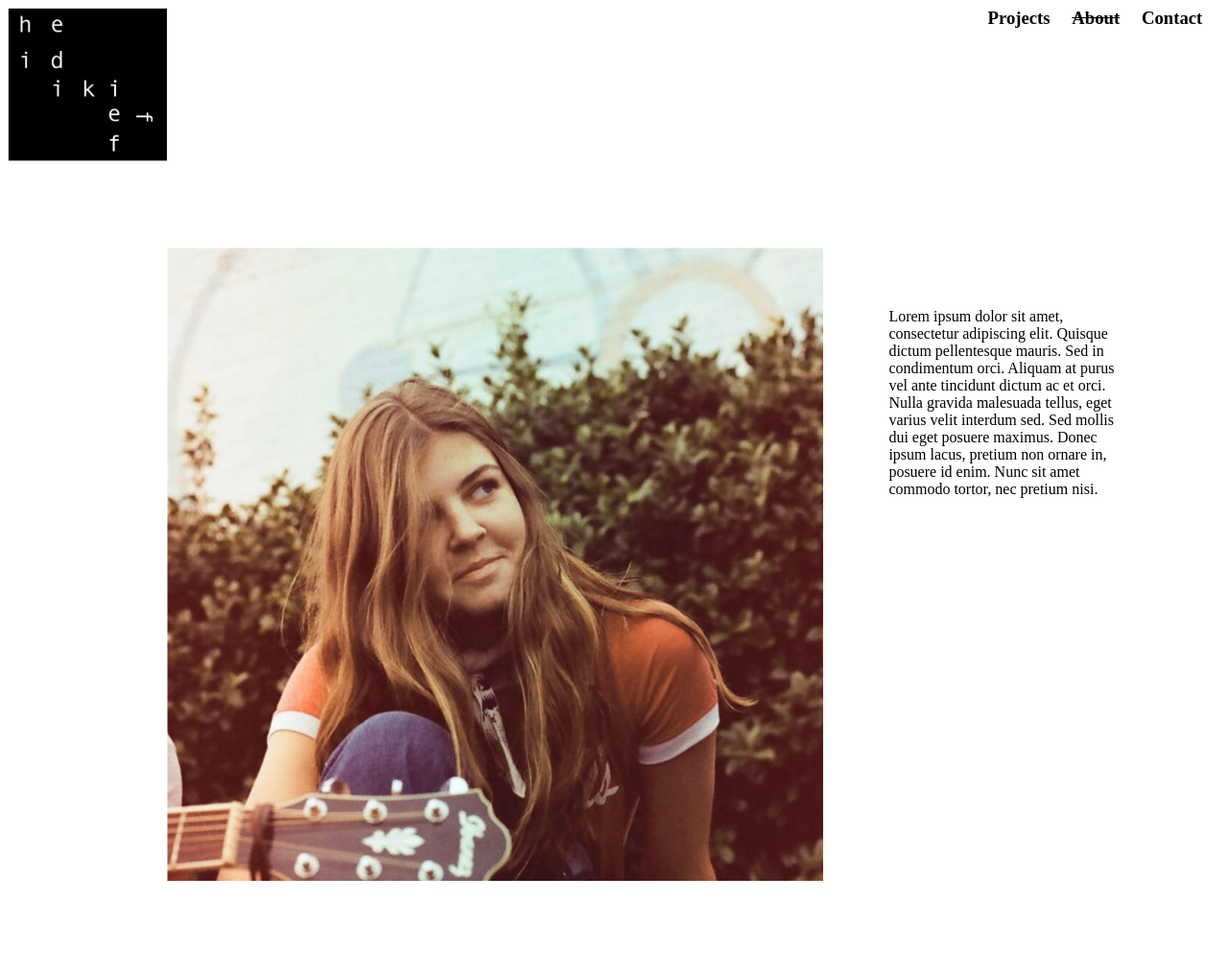
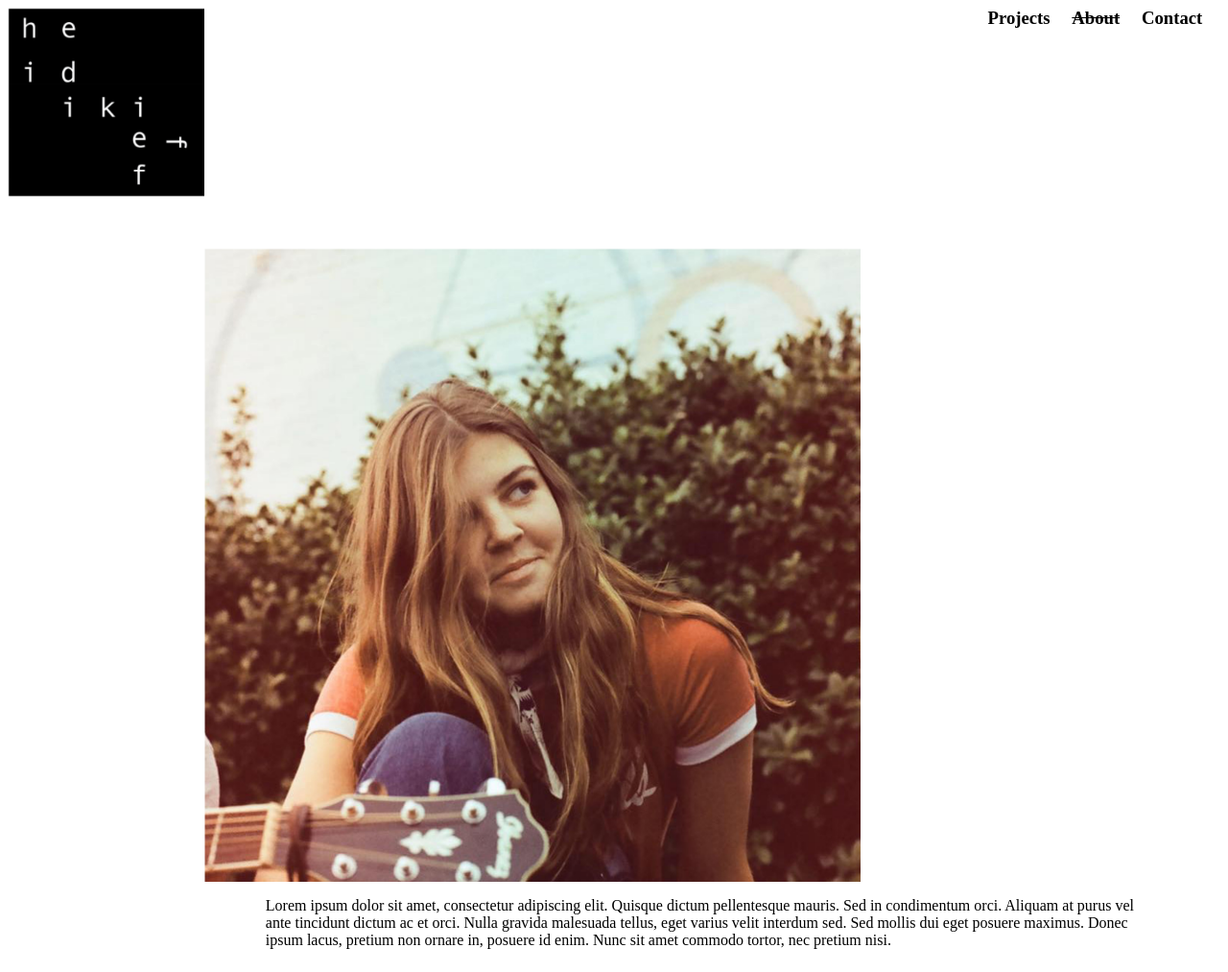
Before and after one commit to heidikieff/heidikieff.github.io, a Jekyll site: the page built from about.html, in a window 1280 px wide. Shown: the whole page at 96% size. Built offline with Jekyll 4.4.1, drawn with Linux system fonts in a browser that asks for light colours; before the commit the page ends 926 px from its top, so only the background shows below that.

Commit message:
Made the home and about page more responsive.

```diff
--- a/_sass/about.scss
+++ b/_sass/about.scss
@@ -1,12 +1,21 @@
 article {
-   margin-left: 13vw;
-   margin-top: 10vh;
+   margin-left: 16vw;
+   margin-top: 6vh;
+   display: flex;
+   flex-direction: row;
+   flex-wrap: wrap;
 }
 
-article #bio {
+#portrait {
+   order: 0;
+   min-block-size: 47vw;
+   max-block-size: 75vw;
+}
+
+#bio {
+   flex-grow: 1;
    display: inline-block;
    width: 20vw;
    margin-left: 5vw;
-   margin-top: 7vh;
-   vertical-align: top;
+   margin-right: 5vw;
 }
--- a/_sass/header.scss
+++ b/_sass/header.scss
@@ -17,5 +17,5 @@
 }
 
 header #logo {
-   width: 13vw;
+   width: 16vw;
 }
--- a/_sass/home.scss
+++ b/_sass/home.scss
@@ -1,9 +1,9 @@
 #portfolio {
-   padding-left: 6em;
+   padding-left: 16vw;
 }
 
 #portfolio .project {
-   padding: 1em;
+   padding: 1%;
    display: inline-block;
-   width: 45%;
+   width: 47%;
 }
--- a/about.html
+++ b/about.html
@@ -4,6 +4,6 @@
 
 {% include header.html selected="about"%}
 <article>
-   <img src="/assets/img/portrait.png">
+   <img id="portrait" src="/assets/img/portrait.png">
    <p id="bio">Lorem ipsum dolor sit amet, consectetur adipiscing elit. Quisque dictum pellentesque mauris. Sed in condimentum orci. Aliquam at purus vel ante tincidunt dictum ac et orci. Nulla gravida malesuada tellus, eget varius velit interdum sed. Sed mollis dui eget posuere maximus. Donec ipsum lacus, pretium non ornare in, posuere id enim. Nunc sit amet commodo tortor, nec pretium nisi.</p>
 </article>
```
